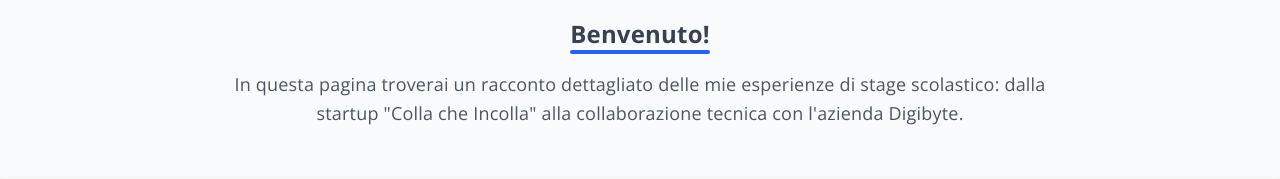
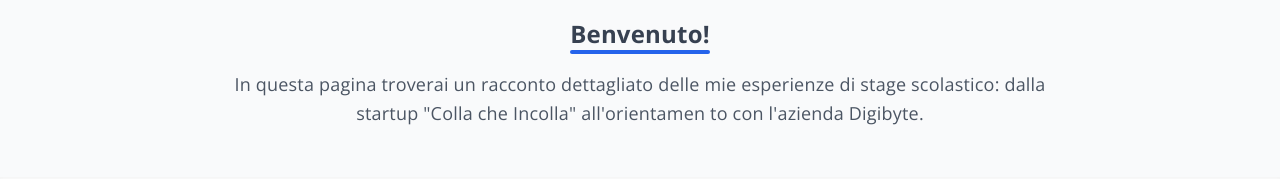
Before and after one commit to Mazzaisthebest/PCTO, a plain HTML site: page index.html in a window 1280 px wide. Shown: the part 274-453 px from the top of the page. Drawn offline with nearby package versions, Linux system fonts and the light colour scheme.

Commit message:
Update index.html

```diff
--- a/index.html
+++ b/index.html
@@ -41,7 +41,7 @@
   <!-- Intro -->
   <section class="py-12 px-4 max-w-4xl mx-auto text-center">
     <h2 class="text-2xl font-bold text-gray-700 mb-4 section-title">Benvenuto!</h2>
-    <p class="text-gray-600 text-lg leading-relaxed">In questa pagina troverai un racconto dettagliato delle mie esperienze di stage scolastico: dalla startup "Colla che Incolla" alla collaborazione tecnica con l'azienda Digibyte.</p>
+    <p class="text-gray-600 text-lg leading-relaxed">In questa pagina troverai un racconto dettagliato delle mie esperienze di stage scolastico: dalla startup "Colla che Incolla" all'orientamen to con l'azienda Digibyte.</p>
   </section>
 
   <!-- Esperienza 3CIN -->
```
